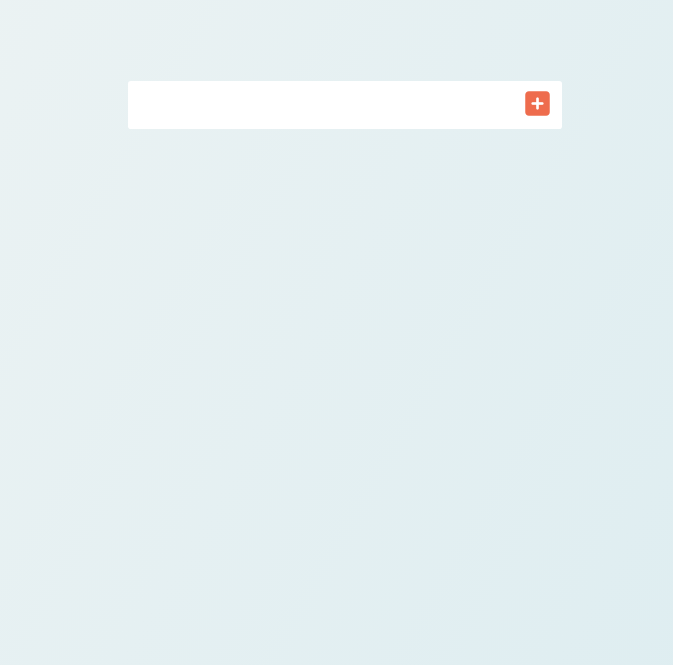
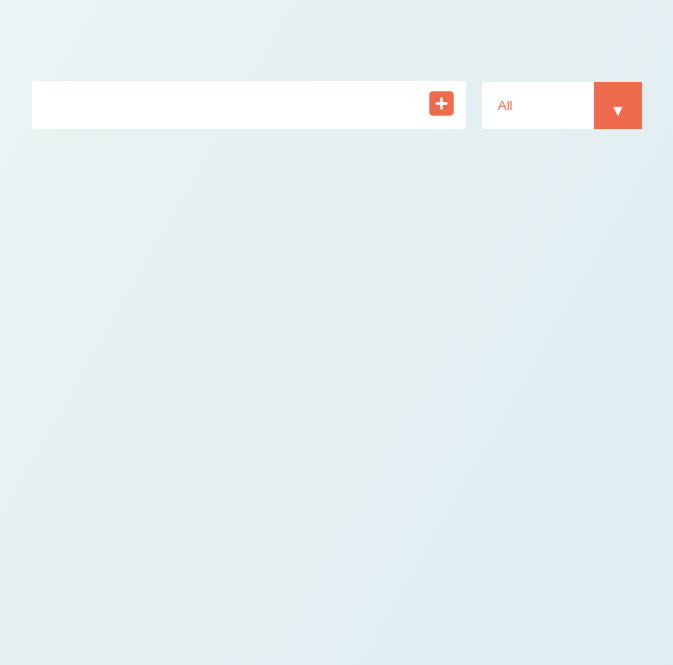
Before and after one commit to riccardoshrives/js-to-do, a plain HTML site: page index.html in a window 1280 px wide. Shown: the part 135-800 px from the top of the page, without its empty margins (295-968 px from the left). Drawn offline with Linux system fonts and the light colour scheme.

Commit message:
Added ability to filter items

```diff
--- a/app.js
+++ b/app.js
@@ -2,10 +2,12 @@
 const todoInput = document.querySelector('.todo-input')
 const todoButton = document.querySelector('.todo-button')
 const todoList = document.querySelector('.todo-list')
+const filterOption = document.querySelector('.filter-todos')
 
 // Event Listeners
 todoButton.addEventListener('click', addTodo)
 todoList.addEventListener('click', deleteComplete)
+filterOption.addEventListener('click', filterTodo)
 
 // Functions
 function addTodo(event){
@@ -54,3 +56,21 @@ function deleteComplete(event){
     todoItem.classList.toggle('completed')
   }
 }
+
+function filterTodo(e) {
+  const todos = todoList.childNodes
+  todos.forEach(function(todo){
+    switch(e.target.value){
+      case "all":
+        todo.style.display = 'flex'
+        break;
+      case "completed":
+        console.log(todo.classList)
+        if (todo.classList.contains('completed')) {
+          todo.style.display = 'flex'
+        } else {
+          todo.style.display = 'none'
+        }
+    }
+  })
+}
--- a/index.html
+++ b/index.html
@@ -26,6 +26,13 @@
     <button type="submit" class="todo-button">
       <i class="fas fa-plus-square"></i>
     </button>
+    <div class="select">
+      <select name="todos" id="" class="filter-todos">
+        <option value="all">All</option>
+        <option value="completed">Completed</option>
+        <option value="uncompleted">Incomplete</option>
+      </select>
+    </div>
   </form>
   <div class="todo-container">
     <ul class="todo-list">
--- a/style.css
+++ b/style.css
@@ -114,3 +114,42 @@ form input, form button{
   transform: translateY(8rem) rotateZ(20deg);
   opacity: 0;
 }
+
+select {
+  -webkit-appearance: none !important;
+  -moz-appearance: none;
+  appearance: none;
+  outline: none;
+  border: none;
+}
+
+.select {
+  margin: 1rem;
+  position: relative;
+  overflow: hidden;
+}
+
+select {
+  background: var(--font-color);
+  color: var(--accent-color);
+  width: 10rem;
+  cursor: pointer;
+  padding: 1rem;
+}
+
+.select::after {
+  content: "\25BC";
+  position: absolute;
+  background: var(--accent-color);
+  color: var(--font-color);
+  top: 0;
+  right: 0;
+  padding: 1rem;
+  pointer-events: none;
+  transition: all 0.2s ease;
+}
+
+.select:hover::after {
+  background: var(--font-color);
+  color: var(--accent-color);
+}
```
